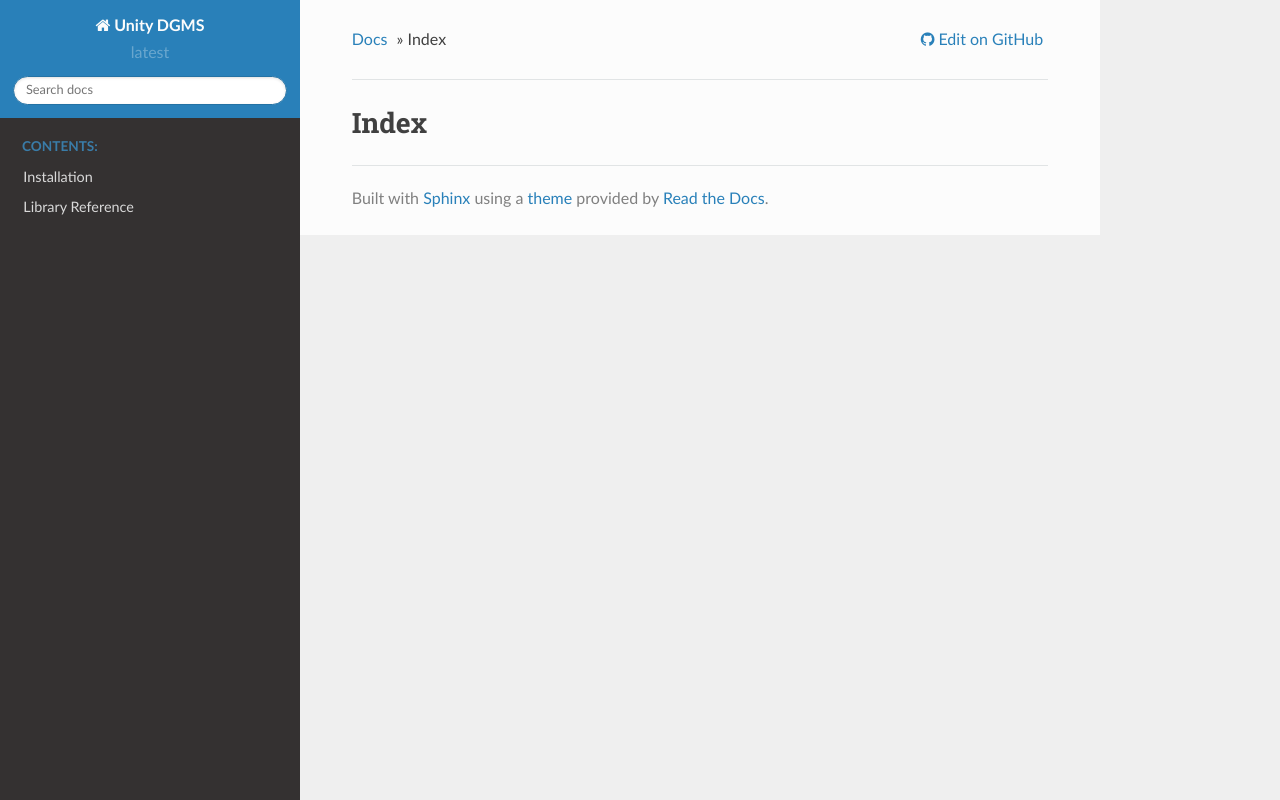
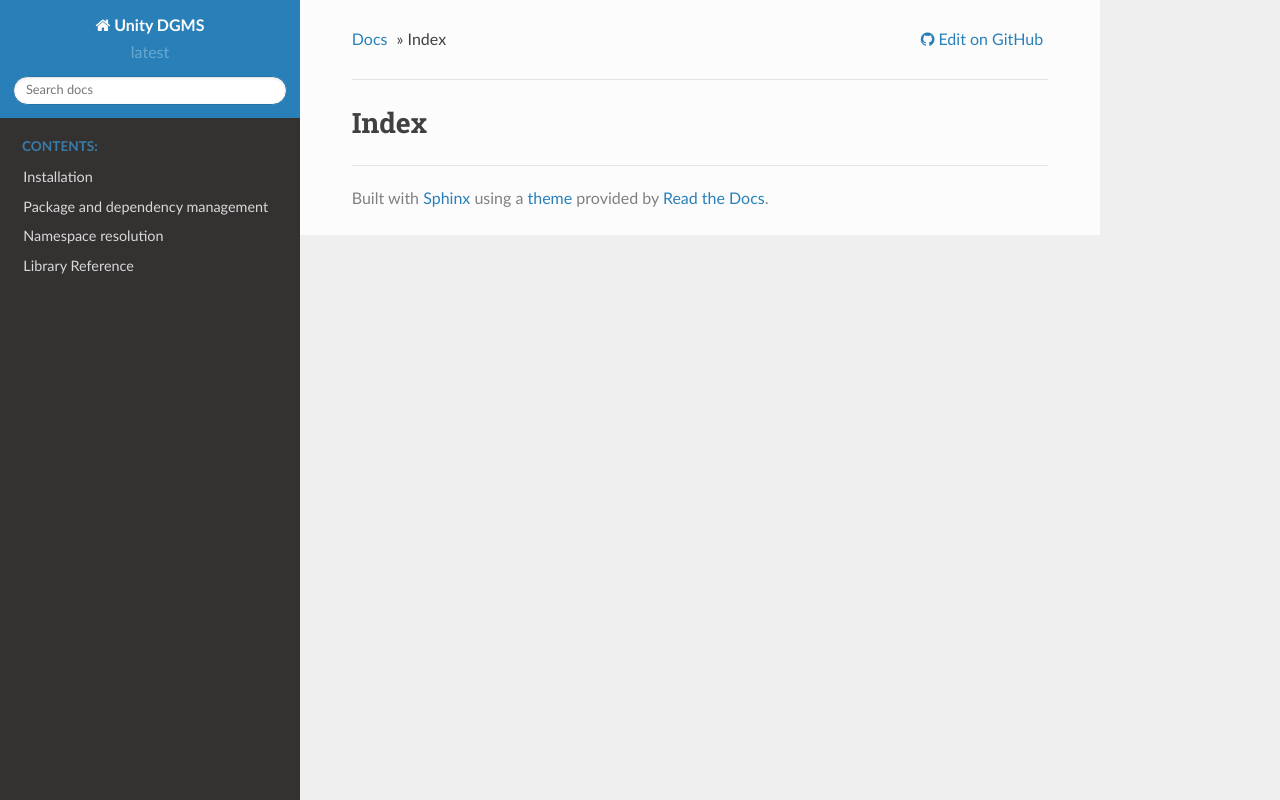
Before and after one commit to nachawati/unity, a website: page docs/html/genindex.html in a window 1280 px wide. Drawn offline with Linux system fonts and the light colour scheme.

Commit message:
Update genindex.html

```diff
--- a/docs/html/genindex.html
+++ b/docs/html/genindex.html
@@ -94,6 +94,8 @@
               <p class="caption"><span class="caption-text">Contents:</span></p>
 <ul>
 <li class="toctree-l1"><a class="reference internal" href="installation.html">Installation</a></li>
+<li class="toctree-l1"><a class="reference internal" href="packages.html">Package and dependency management</a></li>
+<li class="toctree-l1"><a class="reference internal" href="namespaces.html">Namespace resolution</a></li>
 <li class="toctree-l1"><a class="reference internal" href="library/index.html">Library Reference</a></li>
 </ul>
 
```
